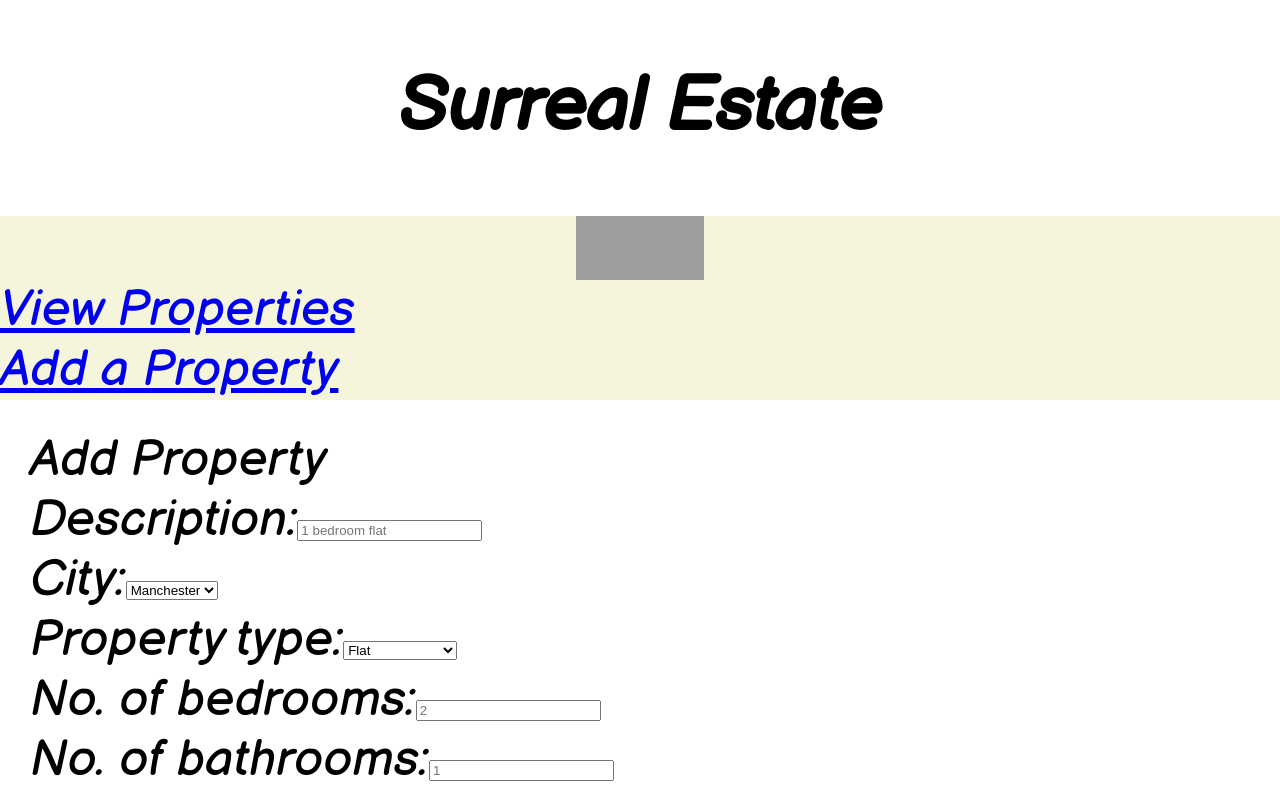
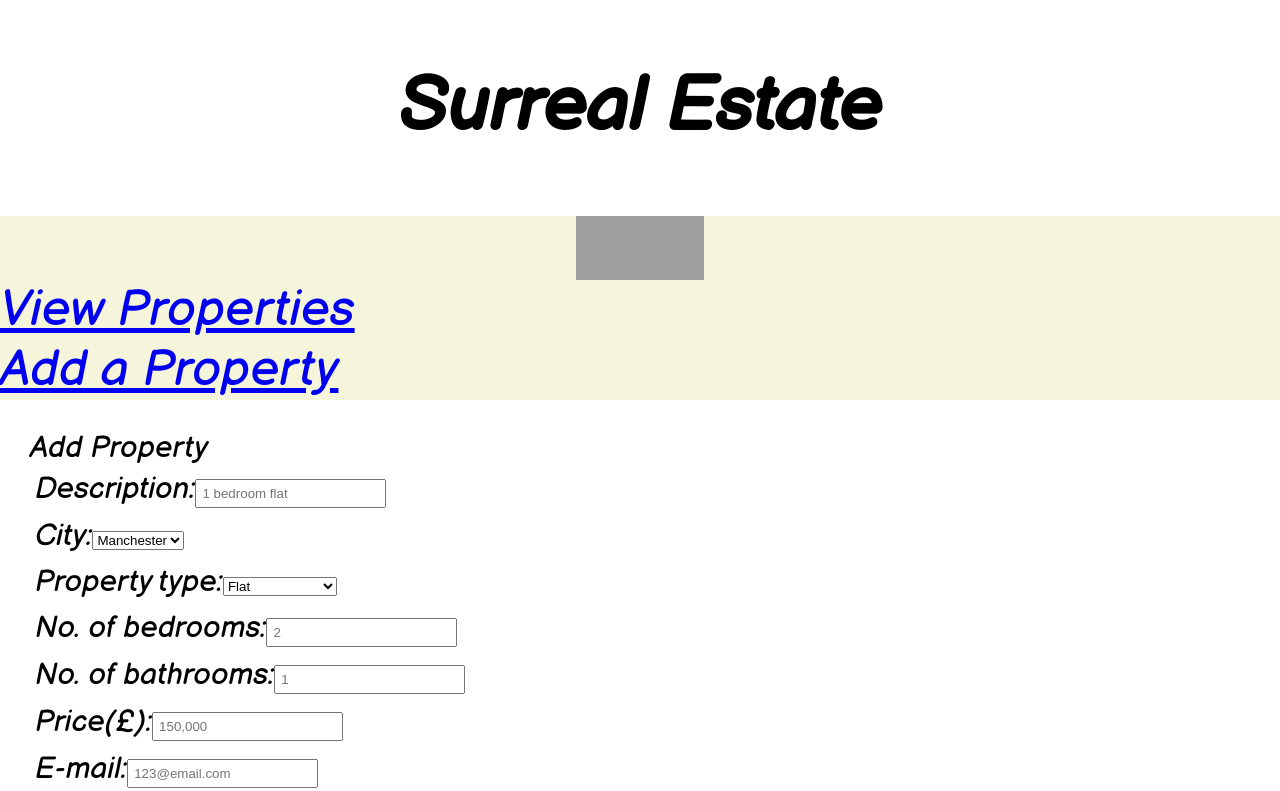
Before and after one commit to DaXian88/surreal-estate, a React (Create React App) app: page /add-property in a window 1280 px wide. Shown: the top 791 px of the page. Built offline with nearby package versions, Linux system fonts and the light colour scheme; grey boxes are pictures that could not be loaded.

Commit message:
Additional styling for properties

```diff
--- a/src/styles/AddProperty.css
+++ b/src/styles/AddProperty.css
@@ -2,9 +2,18 @@
   padding: 30px;
   display: flex;
   flex-direction: column;
+  font-size: 30px;
 }
 
 .form {
   display: flex;
   flex-direction: column;
 }
+
+label {
+  padding: 5px;
+}
+
+input {
+  padding: 5px;
+}
```
